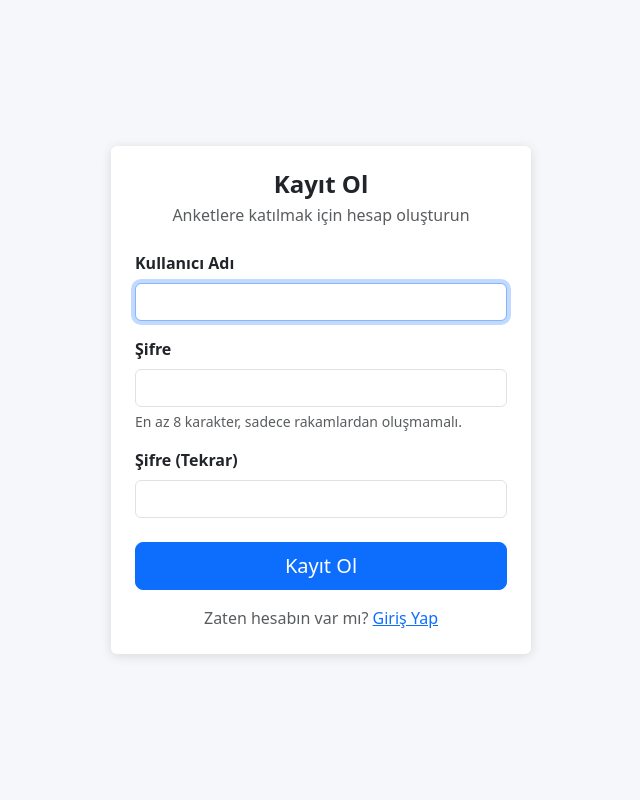
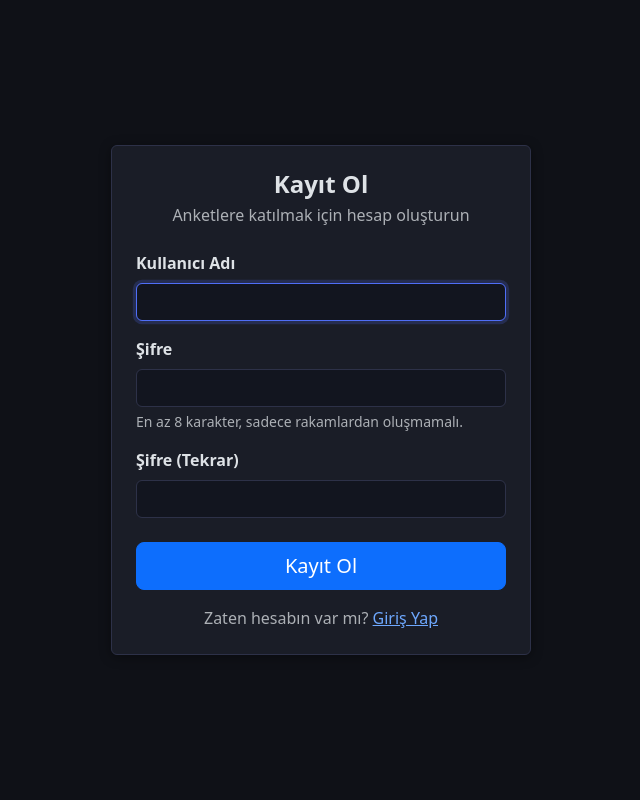
Before and after one commit to dogukandodokan-stack/anket-uygulamasi, a Django app: page /kayit/ in a window 1280 px wide. Shown: the whole page, without its empty margins (319-959 px from the left). Run offline with Django 5.2, Linux system fonts and the light colour scheme.

Commit message:
feat: karanlık tema eklendi

```diff
--- a/survey/templates/registration/register.html
+++ b/survey/templates/registration/register.html
@@ -1,17 +1,20 @@
 <!DOCTYPE html>
-<html lang="tr">
+<html lang="tr" data-bs-theme="dark">
 <head>
     <meta charset="UTF-8">
     <meta name="viewport" content="width=device-width, initial-scale=1.0">
     <title>Kayıt Ol — Anket Sistemi</title>
     <link href="https://cdn.jsdelivr.net/npm/bootstrap@5.3.3/dist/css/bootstrap.min.css" rel="stylesheet">
     <style>
-        body { background-color: #f5f7fa; }
+        body { background-color: #0f1117; }
+        .card { background-color: #1a1d27; border: 1px solid #2d3148; }
+        .form-control { background-color: #12151f; border-color: #2d3148; color: #e2e8f0; }
+        .form-control:focus { background-color: #12151f; color: #e2e8f0; border-color: #4f6ef7; box-shadow: 0 0 0 0.2rem rgba(79,110,247,0.2); }
     </style>
 </head>
 <body>
     <div class="d-flex align-items-center justify-content-center min-vh-100">
-        <div class="card" style="width:420px;border:none;box-shadow:0 2px 12px rgba(0,0,0,0.12);">
+        <div class="card" style="width:420px;box-shadow:0 2px 12px rgba(0,0,0,0.4);">
             <div class="card-body p-4">
                 <h4 class="mb-1 fw-bold text-center">Kayıt Ol</h4>
                 <p class="text-center text-muted mb-4">Anketlere katılmak için hesap oluşturun</p>
--- a/survey/templates/survey/list.html
+++ b/survey/templates/survey/list.html
@@ -17,7 +17,7 @@
                     {% endif %}
                     <p class="text-muted small">{{ survey.questions.count }} soru</p>
                 </div>
-                <div class="card-footer bg-white">
+                <div class="card-footer">
                     <a href="{% url 'survey:detail' survey.pk %}" class="btn btn-primary w-100">Ankete Katıl</a>
                 </div>
             </div>
```
Also changed, not shown: survey/templates/registration/login.html (+6 -3 lines), survey/templates/survey/base.html (+9 -5 lines).
